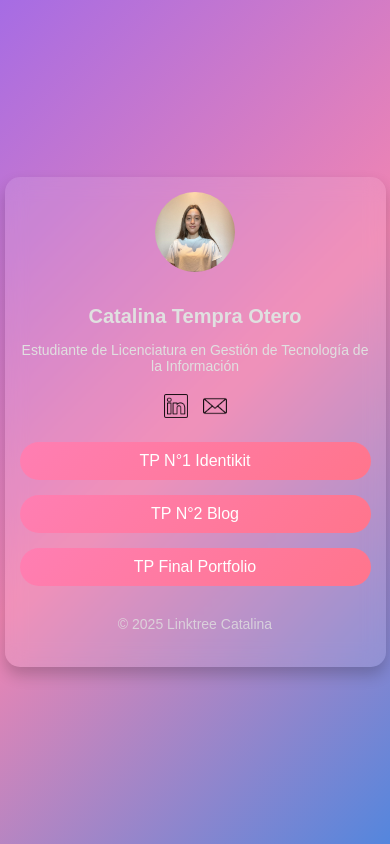
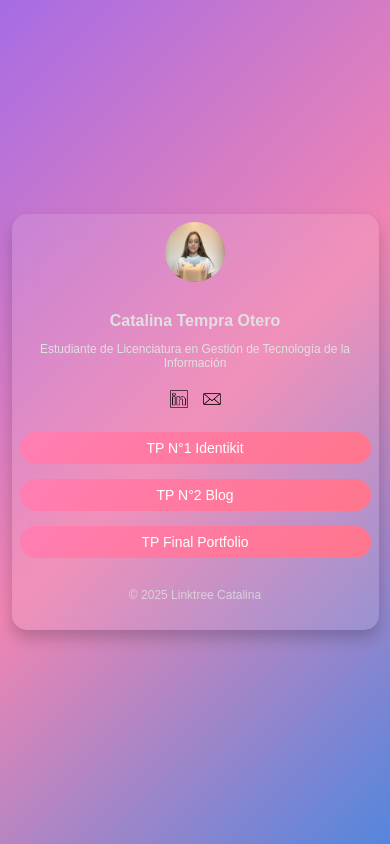
Before and after one commit to catalina-to24/LinktreeCata, a plain HTML site: page index.html in a window 390 px wide. Drawn offline with Linux system fonts and the light colour scheme.

Commit message:
responsive

```diff
--- a/styles.css
+++ b/styles.css
@@ -88,7 +88,7 @@ footer {
 }
 
 
-@media (max-width: 600px) {
+@media (max-width: 768px) {
     .linktree-container {
         padding: 15px;
         max-width: 98%;
@@ -117,3 +117,34 @@ footer {
         height: 24px;
     }
 }
+
+
+@media (max-width: 480px) {
+    .linktree-container {
+        padding: 8px;
+        max-width: 100%;
+    }
+
+    .profile-picture {
+        width: 60px;
+        height: 60px;
+    }
+
+    .username {
+        font-size: 16px;
+    }
+
+    p {
+        font-size: 12px;
+    }
+
+    .link {
+        font-size: 14px;
+        padding: 8px 5px;
+    }
+
+    .icon {
+        width: 18px;
+        height: 18px;
+    }
+}
```
